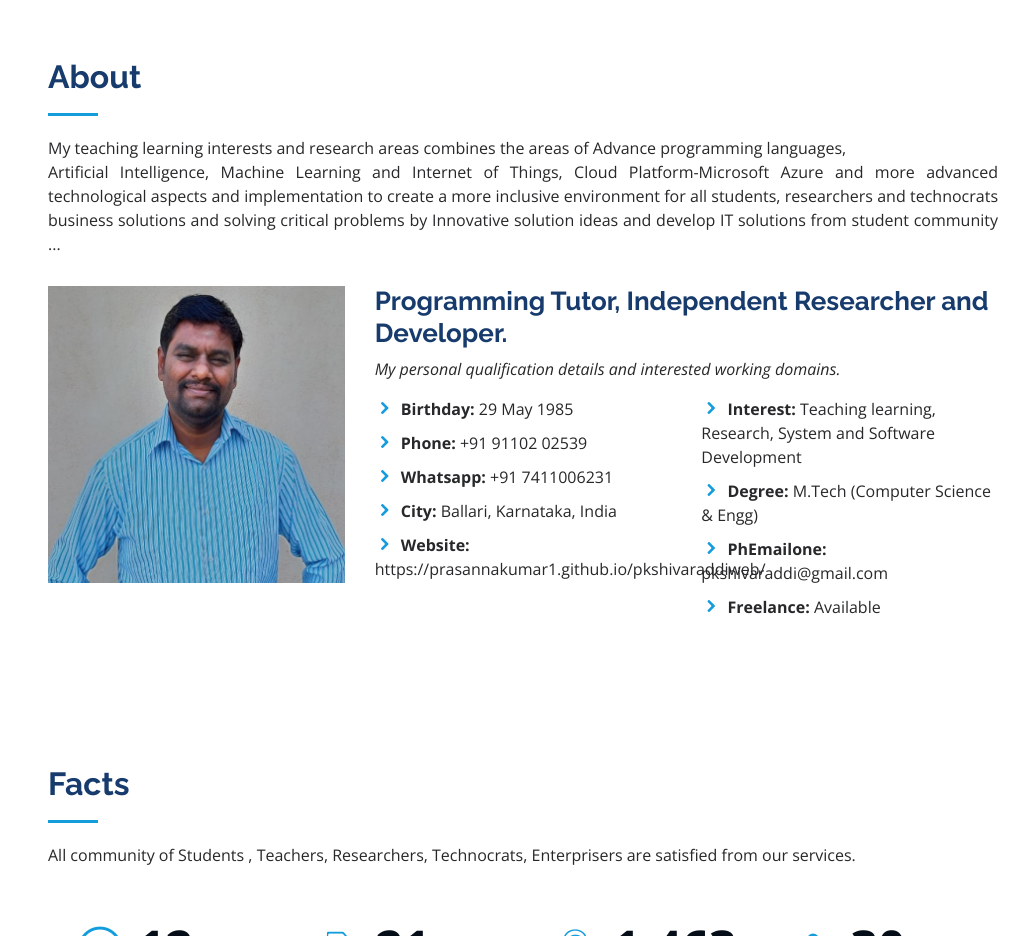
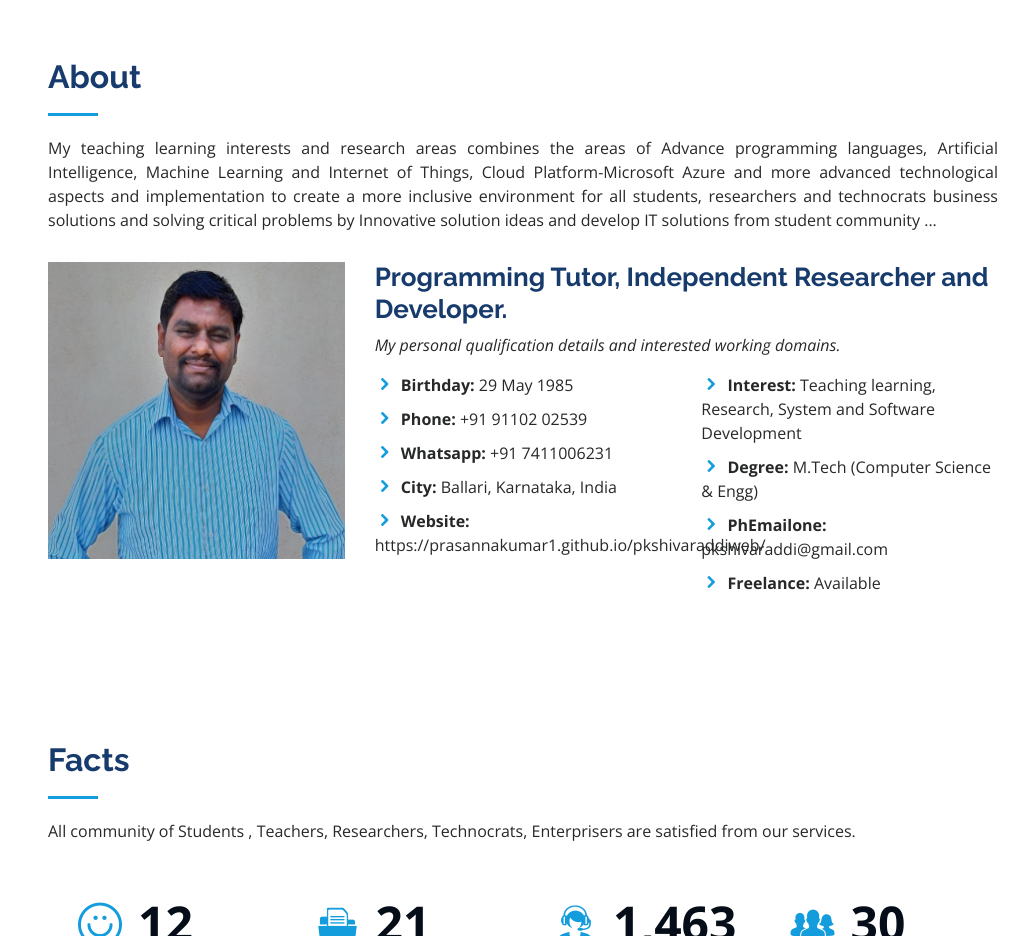
Before and after one commit to Prasannakumar1/pkshivaraddi.github.io, a plain HTML site: page index.html in a window 1280 px wide. Shown: the part 802-1738 px from the top of the page, without its empty margins (267-1280 px from the left). Drawn offline with nearby package versions, Linux system fonts and the light colour scheme.

Commit message:
Update index.html

```diff
--- a/index.html
+++ b/index.html
@@ -89,8 +89,7 @@
 
         <div class="section-title">
           <h2>About</h2>
-          <p align="justify">My teaching learning interests and research areas combines the areas of Advance programming languages,</p>
-          <p align="justify">Artificial Intelligence, Machine Learning and Internet of Things,
+          <p align="justify">My teaching learning interests and research areas combines the areas of Advance programming languages, Artificial Intelligence, Machine Learning and Internet of Things,
 				Cloud Platform-Microsoft Azure and more advanced technological aspects and implementation to create a
 				more inclusive environment for all students, researchers and technocrats business solutions and solving critical problems by Innovative solution ideas and develop IT solutions from student community ...</p>
         </div>
```
